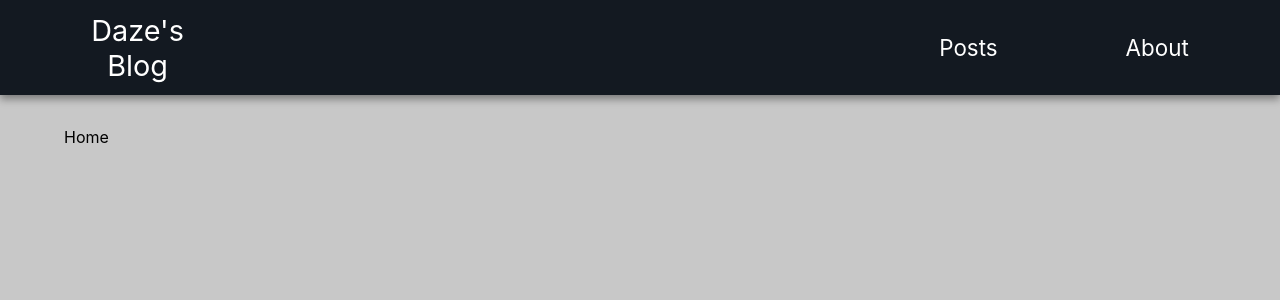
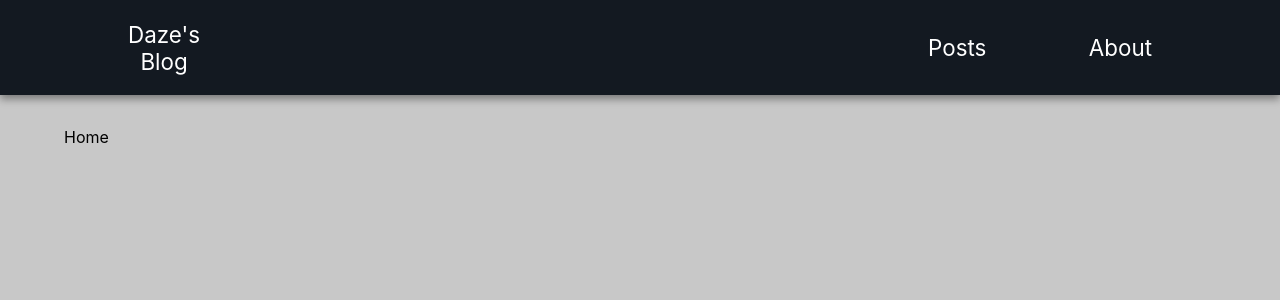
Before and after one commit to Daze-bot/blog-consumer, a React (Vite) app: page / in a window 1280 px wide. Shown: the top 300 px of the page. Built offline with nearby package versions, Linux system fonts and the light colour scheme.

Commit message:
Make small change

```diff
--- a/src/styles/App.css
+++ b/src/styles/App.css
@@ -37,22 +37,32 @@ nav {
 }
 
 .nav-logo {
+  width: 20%;
+  display: flex;
+  justify-content: flex-start;
+  align-items: center;
+  text-align: center;
+}
+
+.nav-logo p {
+  font-size: 1.4rem;
+}
+
+.post-header {
+  max-width: 50%;
+  font-size: 2rem;
   display: flex;
   justify-content: center;
   align-items: center;
   text-align: center;
 }
 
-.nav-logo p {
-  font-size: 1.8rem;
-}
-
 .nav-links {
-  width: 50%;
+  width: 20%;
   display: flex;
   justify-content: flex-end;
   align-items: center;
-  gap: 10vw;
+  gap: 8vw;
 }
 
 .nav-links a,
```
